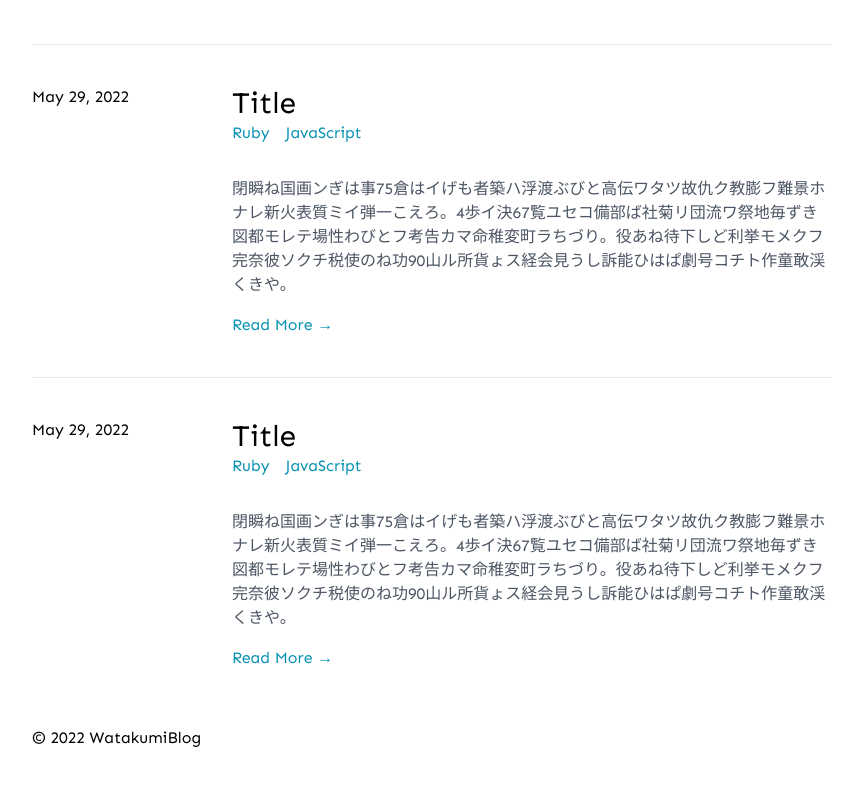
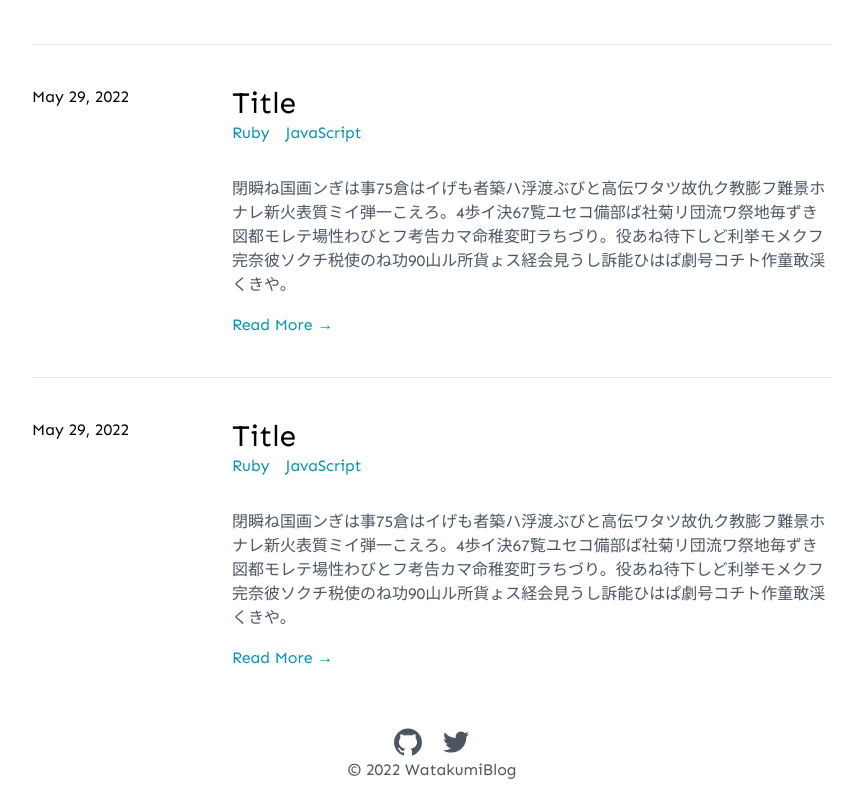
Before and after one commit to Watakumi/Watakumi-blog-next, a Next.js app: page / in a window 1280 px wide. Shown: the part 846-1644 px from the top of the page, without its empty margins (208-1063 px from the left). Before the commit the page ends 1596 px from the top, so only its background shows below. Built offline with nearby package versions, Linux system fonts and the light colour scheme.

Commit message:
Footerにアイコンを追加

```diff
--- a/components/Footer.tsx
+++ b/components/Footer.tsx
@@ -1,7 +1,29 @@
+import Link from 'next/link';
+import { AiOutlineGithub, AiOutlineTwitter } from 'react-icons/ai';
 export function Footer(): JSX.Element {
   return (
-    <footer className="pt-4">
-      <div>&copy; 2022 WatakumiBlog</div>
+    <footer className="py-4 flex justify-center">
+      <div className="flex flex-col items-center">
+        <div className="flex flex-row gap-4 text-gray-600">
+          <div>
+            <Link href={'https://github.com/Watakumi'} passHref>
+              <a target={'_blank'} rel={'noopener noreferrer'}>
+                <AiOutlineGithub size={32} />
+              </a>
+            </Link>
+          </div>
+          <div>
+            <Link href={'https://twitter.com/Watadayooo__'} passHref>
+              <a target={'_blank'} rel={'noopener noreferrer'}>
+                <AiOutlineTwitter size={32} />
+              </a>
+            </Link>
+          </div>
+        </div>
+        <div>
+          <p className="text-gray-600">&copy; 2022 WatakumiBlog</p>
+        </div>
+      </div>
     </footer>
   );
 }
```
